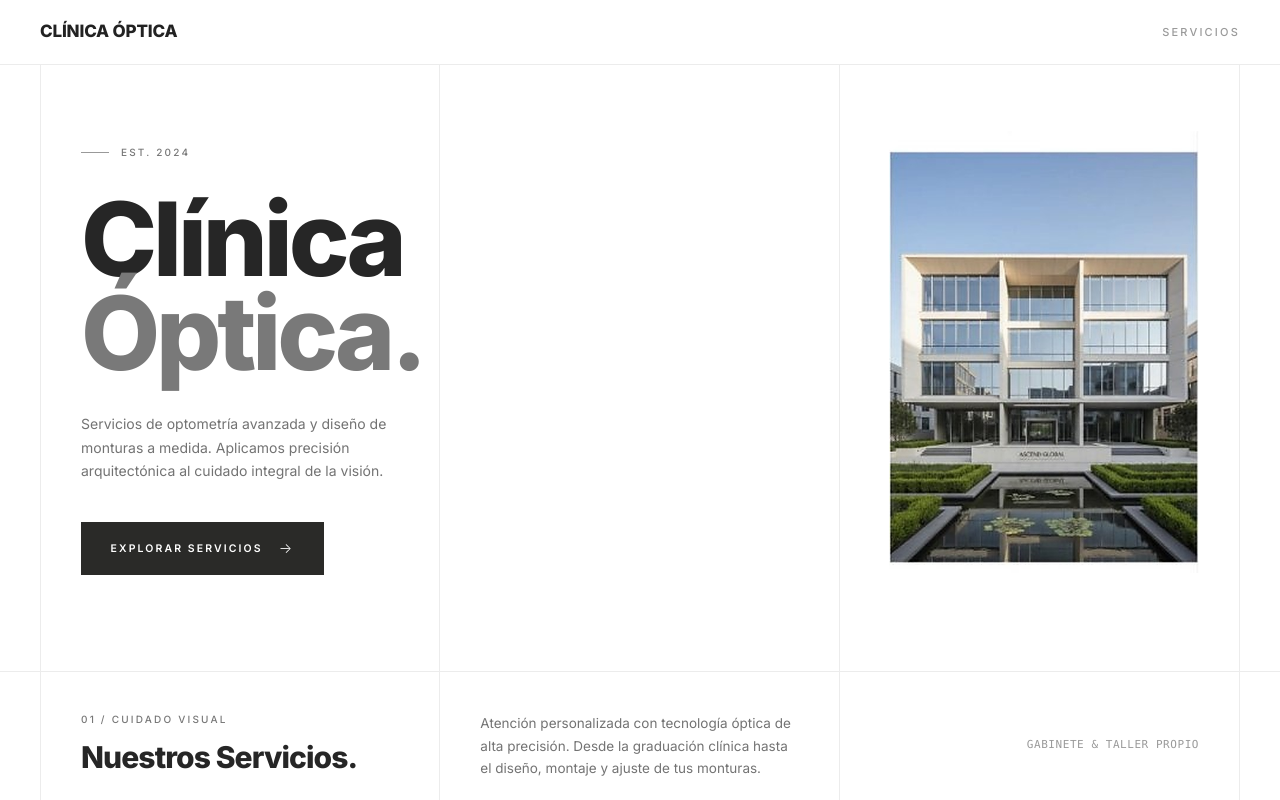
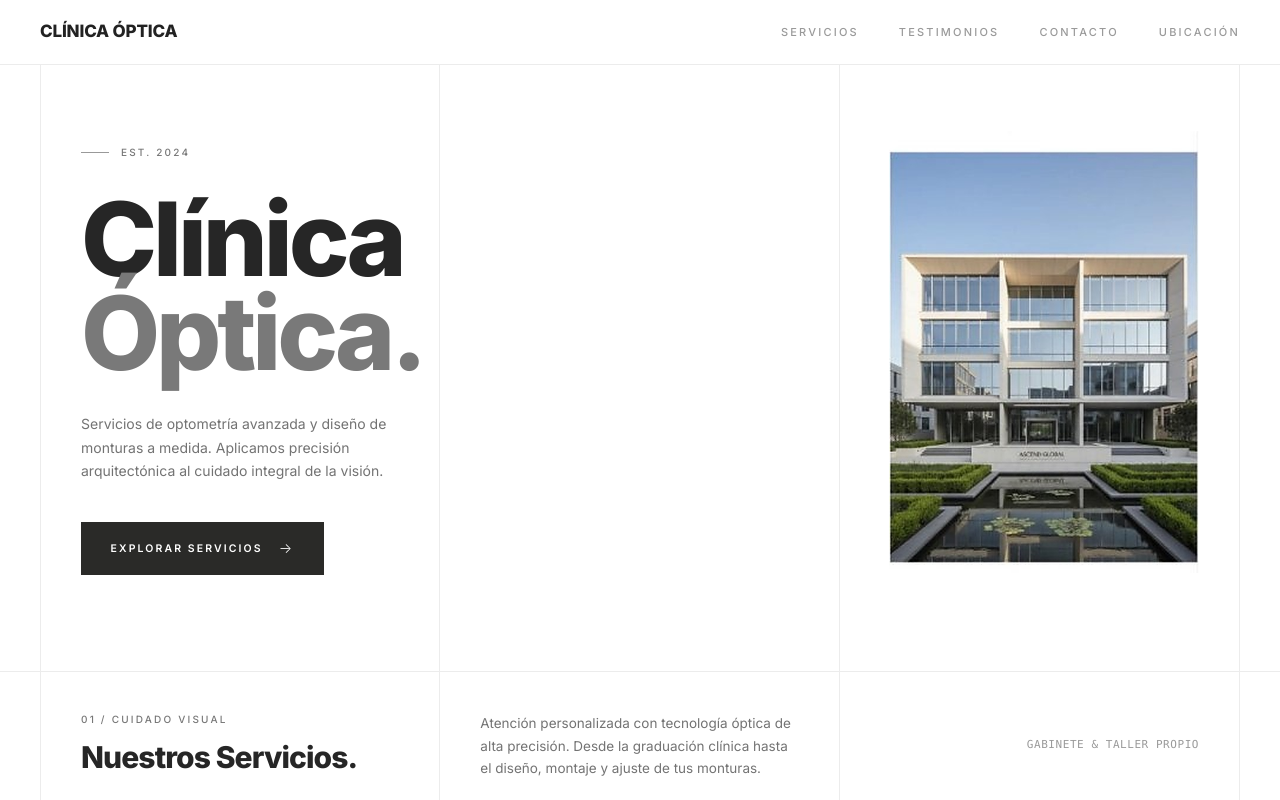
Before and after one commit to OliverRomeroCruz/clinica-optica, a plain HTML site: page index.html in a window 1280 px wide. Shown: the top 800 px of the page. Drawn offline with nearby package versions, Linux system fonts and the light colour scheme.

Commit message:
fix: restore full navigation bar (SERVICIOS, TESTIMONIOS, CONTACTO, UBICACION)

```diff
--- a/index.html
+++ b/index.html
@@ -45,9 +45,12 @@
         Clínica Óptica
       </a>
 
-      <!-- Menú en español -->
+      <!-- Menú en español restablecido fiel a la referencia -->
       <nav class="hidden md:flex items-center space-x-10 text-[11px] font-medium tracking-[0.2em] text-[#9A9A9A]">
         <a href="#servicios" class="hover:text-[#222222] transition-colors">SERVICIOS</a>
+        <a href="#testimonios" class="hover:text-[#222222] transition-colors">TESTIMONIOS</a>
+        <a href="#contacto" class="hover:text-[#222222] transition-colors">CONTACTO</a>
+        <a href="#ubicacion" class="hover:text-[#222222] transition-colors">UBICACIÓN</a>
       </nav>
 
       <!-- Botón móvil -->
@@ -71,6 +74,9 @@
       </div>
       <nav class="flex flex-col space-y-6 text-xs font-semibold tracking-[0.2em] text-[#222222]">
         <a href="#servicios" class="mobile-link">SERVICIOS</a>
+        <a href="#testimonios" class="mobile-link">TESTIMONIOS</a>
+        <a href="#contacto" class="mobile-link">CONTACTO</a>
+        <a href="#ubicacion" class="mobile-link">UBICACIÓN</a>
       </nav>
     </div>
     <div class="pt-6 border-t border-[#ECECEC]">
```
